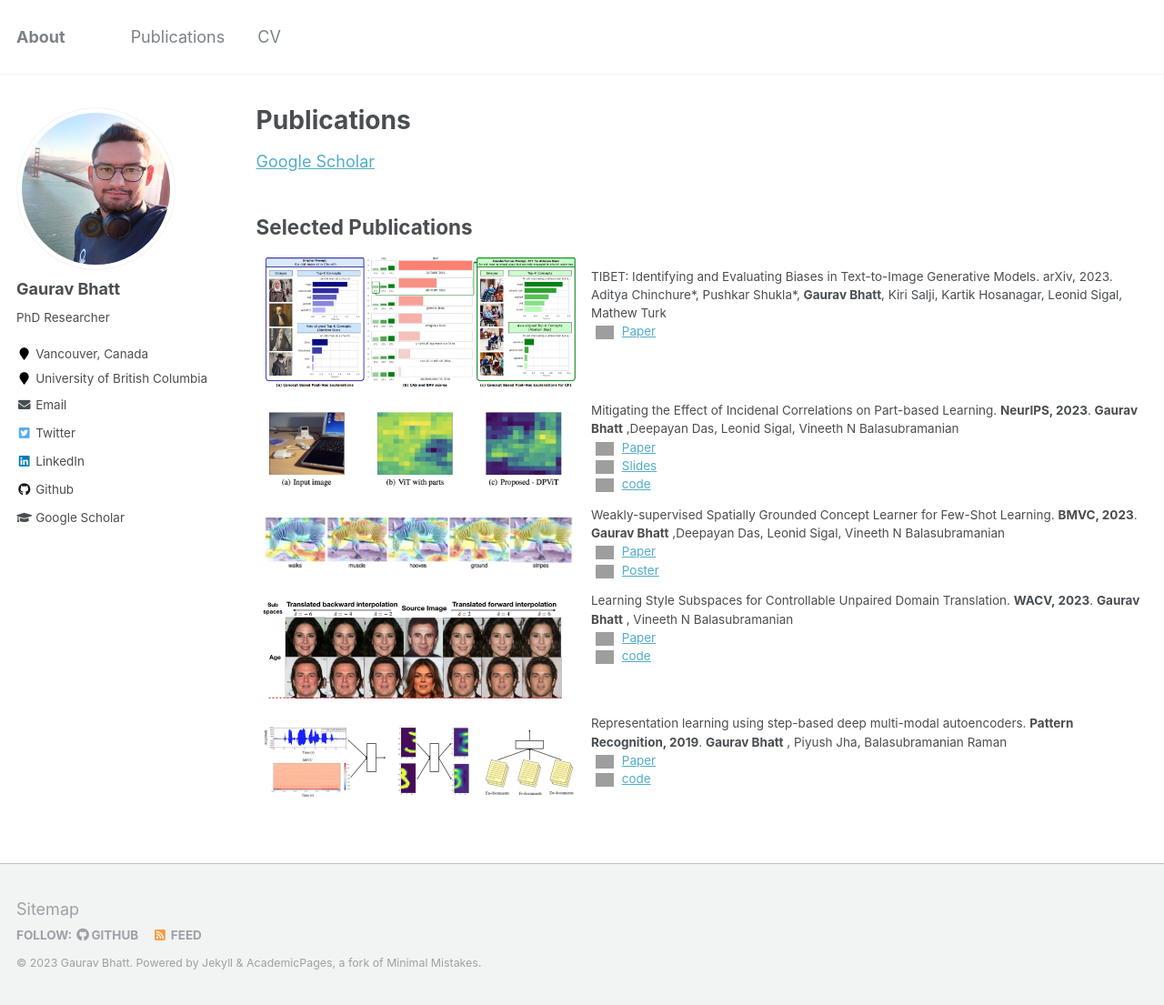
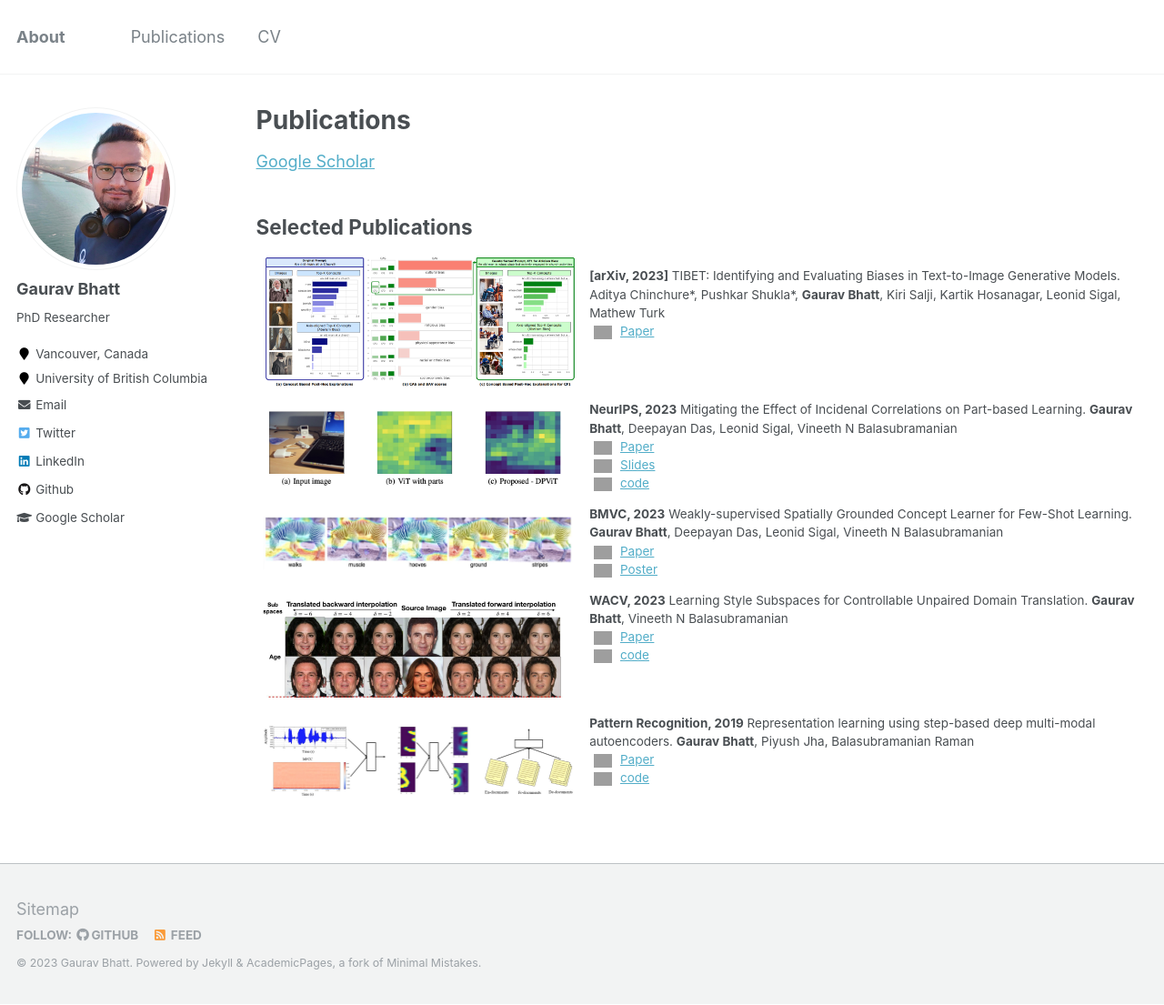
Before and after one commit to GauravBh1010tt/gauravbh1010tt.github.io, a Jekyll site: the page built from _pages/publications.md, in a window 1280 px wide and 1105 px high. Shown: the whole window at 91% size. Built offline with Jekyll 4.4.1, drawn with Linux system fonts in a browser that asks for light colours; grey boxes are pictures that could not be loaded.

```diff
--- a/_pages/publications.md
+++ b/_pages/publications.md
@@ -50,9 +50,8 @@ Aditya Chinchure*, Pushkar Shukla*, <b>Gaurav Bhatt</b>, Kiri Salji, Kartik Hosa
 </td>
 
 <td style="border-collapse: collapse; border: none;">
-Mitigating the Effect of Incidenal Correlations on Part-based Learning. <b>NeurIPS, 2023</b>.
-
-<b>Gaurav Bhatt</b> ,Deepayan Das, Leonid Sigal, Vineeth N Balasubramanian
+<b>NeurIPS, 2023</b> Mitigating the Effect of Incidenal Correlations on Part-based Learning.
+<b>Gaurav Bhatt</b>, Deepayan Das, Leonid Sigal, Vineeth N Balasubramanian
 <br>
 
 <img src="https://raw.githubusercontent.com/sunshineatnoon/sunshineatnoon.github.io/master/images/pdf_icon.png" width="20" height="20" hspace="5">
@@ -76,9 +75,8 @@ Mitigating the Effect of Incidenal Correlations on Part-based Learning. <b>NeurI
 </td>
 
 <td style="border-collapse: collapse; border: none;">
-Weakly-supervised Spatially Grounded Concept Learner for Few-Shot Learning. <b>BMVC, 2023</b>.
-
-<b>Gaurav Bhatt</b> ,Deepayan Das, Leonid Sigal, Vineeth N Balasubramanian
+<b>BMVC, 2023</b> Weakly-supervised Spatially Grounded Concept Learner for Few-Shot Learning.
+<b>Gaurav Bhatt</b>, Deepayan Das, Leonid Sigal, Vineeth N Balasubramanian
 <br>
 <img src="https://raw.githubusercontent.com/sunshineatnoon/sunshineatnoon.github.io/master/images/pdf_icon.png" width="20" height="20" hspace="5">
 <span><a href="https://papers.bmvc2023.org/0858.pdf">Paper</a></span>
@@ -107,9 +105,8 @@ Weakly-supervised Spatially Grounded Concept Learner for Few-Shot Learning. <b>B
 </td>
 
 <td style="border-collapse: collapse; border: none;">
-Learning Style Subspaces for Controllable Unpaired Domain Translation. <b>WACV, 2023</b>.
-
-<b>Gaurav Bhatt</b> , Vineeth N Balasubramanian
+<b>WACV, 2023</b> Learning Style Subspaces for Controllable Unpaired Domain Translation.
+<b>Gaurav Bhatt</b>, Vineeth N Balasubramanian
 <br>
 
 <img src="https://raw.githubusercontent.com/sunshineatnoon/sunshineatnoon.github.io/master/images/pdf_icon.png" width="20" height="20" hspace="5">
@@ -131,9 +128,9 @@ Learning Style Subspaces for Controllable Unpaired Domain Translation. <b>WACV,
 </td>
 
 <td style="border-collapse: collapse; border: none;">
-Representation learning using step-based deep multi-modal autoencoders. <b>Pattern Recognition, 2019</b>.
+<b>Pattern Recognition, 2019</b> Representation learning using step-based deep multi-modal autoencoders.
 
-<b>Gaurav Bhatt</b> , Piyush Jha, Balasubramanian Raman
+<b>Gaurav Bhatt</b>, Piyush Jha, Balasubramanian Raman
 <br>
 
 <img src="https://raw.githubusercontent.com/sunshineatnoon/sunshineatnoon.github.io/master/images/pdf_icon.png" width="20" height="20" hspace="5">
```
Also changed, not shown: other parts of _pages/publications.md (+1 -1 lines).
